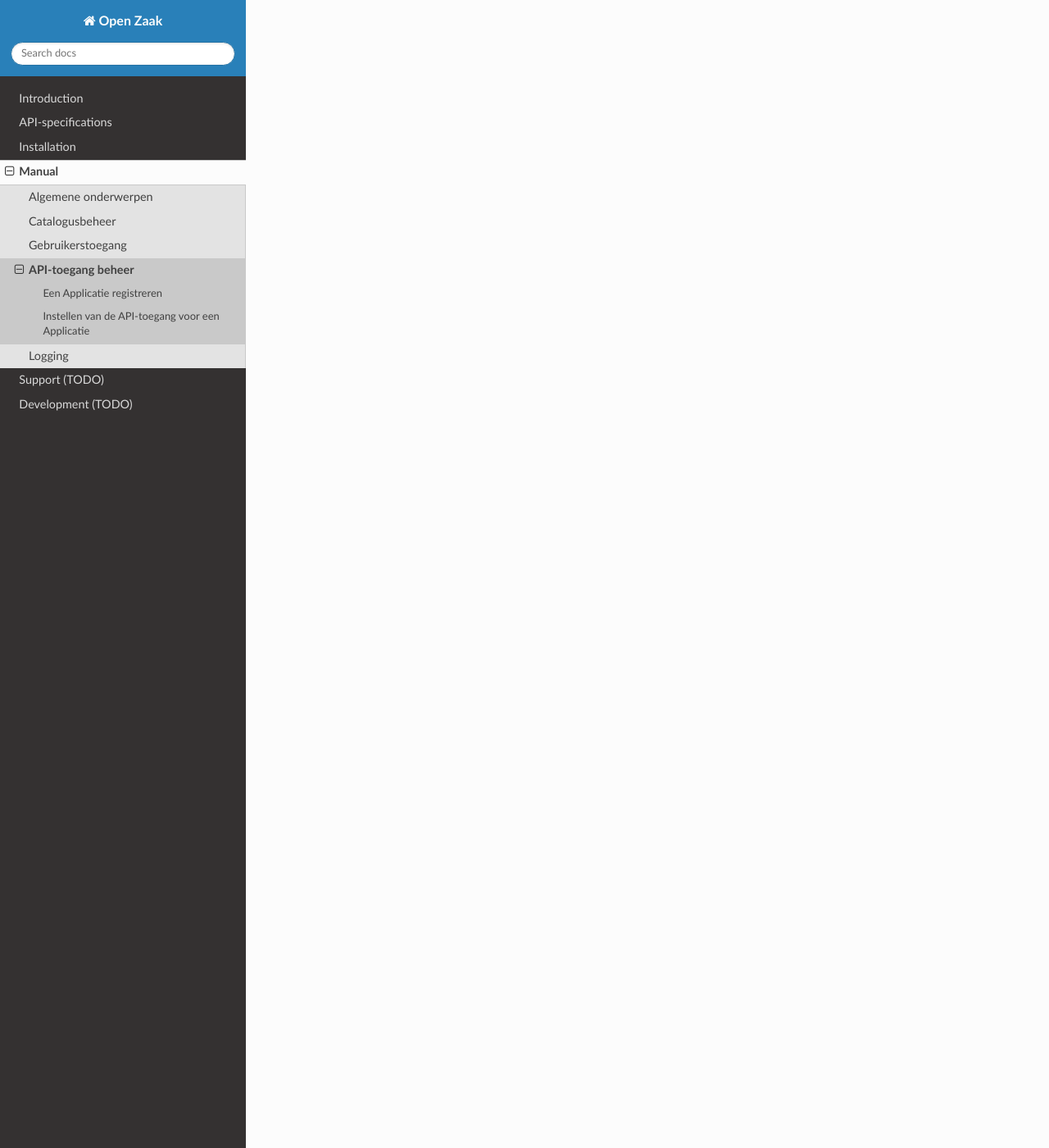
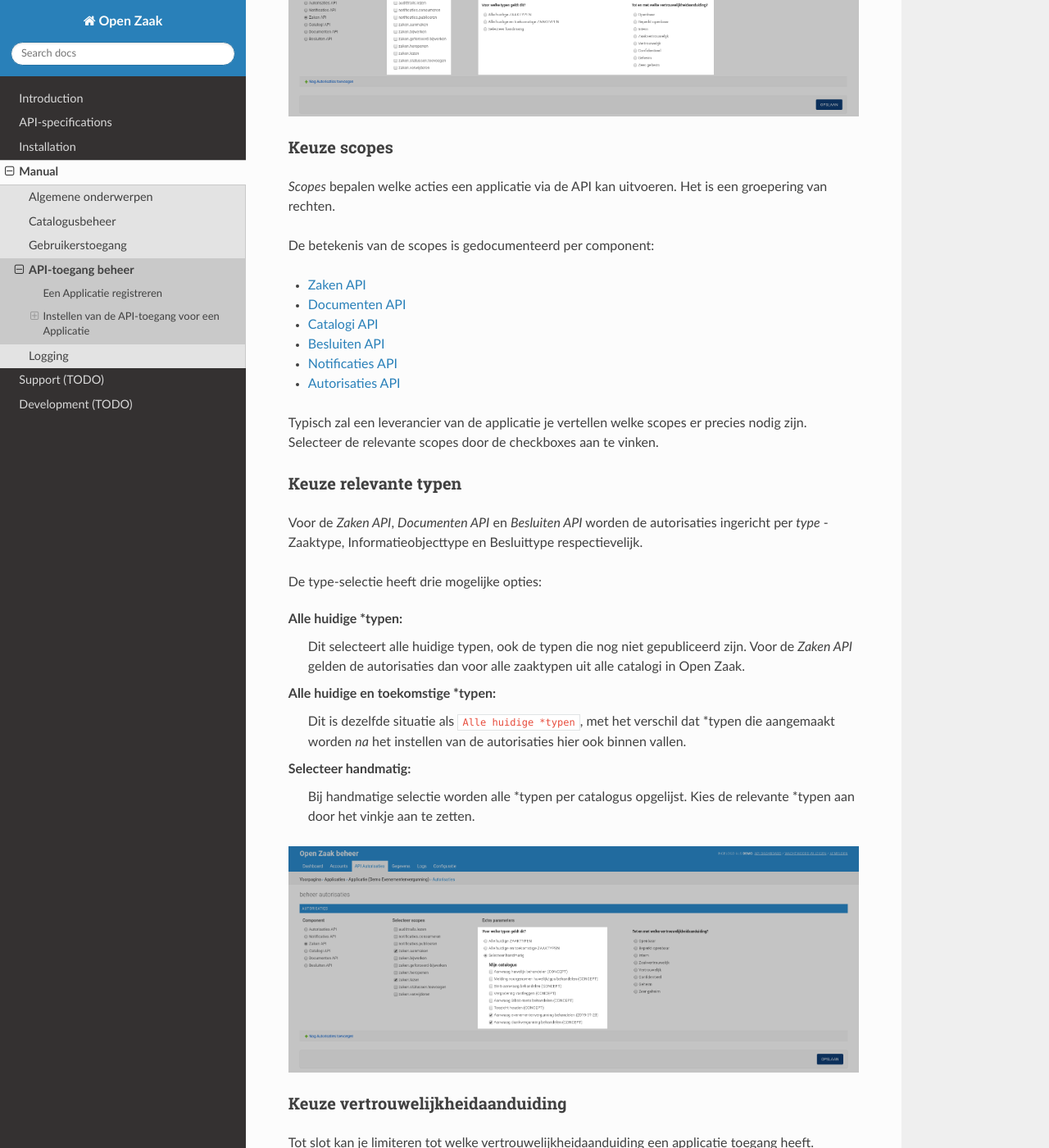
Before and after one commit to open-zaak/open-zaak, a Sphinx documentation site: the page built from docs/manual/api-authorizations.rst, in a window 1280 px wide and 1400 px high, scrolled down 3372 px. Shown: the whole window at 82% size. Built offline with Sphinx 7.4.7 and the Read the Docs theme 2.0.0, drawn with Linux system fonts in a browser that asks for light colours; some of the changed text lies outside the part shown.

Commit message:
:pencil: Document the authorizations interface

```diff
--- a/docs/manual/api-authorizations.rst
+++ b/docs/manual/api-authorizations.rst
@@ -62,3 +62,114 @@
 
 Instellen van de API-toegang voor een Applicatie
 ================================================
+
+Je kan de applicatie waarvan je autorisaties wenst in te stellen bereiken via het
+:ref:`lijstoverzicht <manual_general_list>` of vlak na het
+:ref:`registreren <manual_api_auth_applicaties>` van een nieuwe applicatie.
+
+Klik rechtsonderin op **Beheer autorisaties** om de autorisaties van een applicatie
+in te stellen.
+
+.. image:: assets/detail_application.png
+    :width: 100%
+    :alt: Detailweergave applicatie
+
+Autorisaties zijn van toepassing op een bepaalde API-component. Eén applicatie kan
+zonder problemen autorisaties hebben op een set van componenten.
+
+Componentkeuze
+--------------
+
+Kies in de eerste stap voor welke **component** je autorisaties wil instellen:
+
+.. image:: assets/auth_app_pick_component.png
+    :width: 100%
+    :alt: Kies component
+
+Afhankelijk van de keuze van de component gebeuren nu een aantal dingen:
+
+* de relevante *scopes* worden nu getoond
+* eventuele extra keuzeparameters zijn beschikbaar
+
+.. image:: assets/auth_app_component_selected.png
+    :width: 100%
+    :alt: Component geselecteerd
+
+Keuze scopes
+------------
+
+*Scopes* bepalen welke acties een applicatie via de API kan uitvoeren. Het is een
+groepering van rechten.
+
+De betekenis van de scopes is gedocumenteerd per component:
+
+* `Zaken API <https://zaken-api.vng.cloud/ref/scopes/>`_
+* `Documenten API <https://documenten-api.vng.cloud/ref/scopes/>`_
+* `Catalogi API <https://catalogi-api.vng.cloud/ref/scopes/>`_
+* `Besluiten API <https://besluiten-api.vng.cloud/ref/scopes/>`_
+* `Notificaties API <https://notificaties-api.vng.cloud/ref/scopes/>`_
+* `Autorisaties API <https://autorisaties-api.vng.cloud/ref/scopes/>`_
+
+Typisch zal een leverancier van de applicatie je vertellen welke scopes er precies nodig
+zijn. Selecteer de relevante scopes door de checkboxes aan te vinken.
+
+Keuze relevante typen
+---------------------
+
+Voor de *Zaken API*, *Documenten API* en *Besluiten API* worden de autorisaties
+ingericht per *type* - Zaaktype, Informatieobjecttype en Besluittype respectievelijk.
+
+De type-selectie heeft drie mogelijke opties:
+
+Alle huidige \*typen:
+    Dit selecteert alle huidige typen, ook de typen die nog niet gepubliceerd zijn. Voor
+    de *Zaken API* gelden de autorisaties dan voor alle zaaktypen uit alle catalogi in
+    Open Zaak.
+
+Alle huidige en toekomstige \*typen:
+    Dit is dezelfde situatie als ``Alle huidige *typen``, met het verschil dat \*typen
+    die aangemaakt worden *na* het instellen van de autorisaties hier ook binnen vallen.
+
+Selecteer handmatig:
+    Bij handmatige selectie worden alle \*typen per catalogus opgelijst. Kies de relevante
+    \*typen aan door het vinkje aan te zetten.
+
+.. image:: assets/auth_app_select_types.png
+    :width: 100%
+    :alt: Geselecteerde relevante typen
+
+Keuze vertrouwelijkheidaanduiding
+---------------------------------
+
+Tot slot kan je limiteren tot welke vertrouwelijkheidaanduiding een applicatie toegang
+heeft. Documenten en Zaken worden aangemaakt met een bepaalde
+vertrouwelijkheidaanduiding. Een applicatie heeft enkel toegang tot deze documenten en
+zaken waarvan de vertrouwelijkheidaanduiding meer publiek of gelijk-aan de ingestelde
+autorisatie-vertrouwelijkheidaanduiding is.
+
+Voor de applicatie lijkt het alsof Documenten en zaken die *meer* vertrouwelijk zijn
+niet bestaan.
+
+.. note::
+    Merk op dat de ingestelde vertrouwelijkheidaanduiding van toepassing is op de
+    geselecteerde zaaktypen of informatieobjecttypen. Je kan dus een verschillende
+    maximale vertrouwelijkheidaanduiding instellen per zaaktype of informatieobjecttype.
+
+Toevoegen extra autorisaties
+----------------------------
+
+Linksonderin vind je een link **Nog Autorisaties toevoegen**. Zodra je hierop klikt, ga
+je opnieuw door hetzelfde proces om een autorisatie in te stellen. Je kan zoveel
+autorisaties instellen als je wenst.
+
+.. warning::
+    Let op dat je geen conflicterende autorisaties instelt. Eenmaal een autorisatie voor
+    (een groep van) zaaktypen, informatieobjecttypen of besluittypen is ingesteld mag je
+    **geen extra** autorisaties voor diezelfde (groep van) zaaktypen,
+    informatieobjecttypen of besluittypen meer instellen.
+
+Opslaan wijzigingen
+-------------------
+
+Wanneer je klaar bent, vergeet dan niet om rechtsonderin op **Opslaan** te klikken om
+de autorisaties te bewaren.
--- a/docs/manual/general.rst
+++ b/docs/manual/general.rst
@@ -159,6 +159,8 @@
 
 We gaan nu dieper in op wat je kan in lijst- en detailweergaves.
 
+.. _manual_general_list:
+
 Lijstweergave
 -------------
 
```
Also changed, not shown: docs/manual/assets/auth_app_component_selected.png (added), docs/manual/assets/auth_app_pick_component.png (added), docs/manual/assets/auth_app_select_types.png (added), docs/manual/assets/detail_application.png (added).
